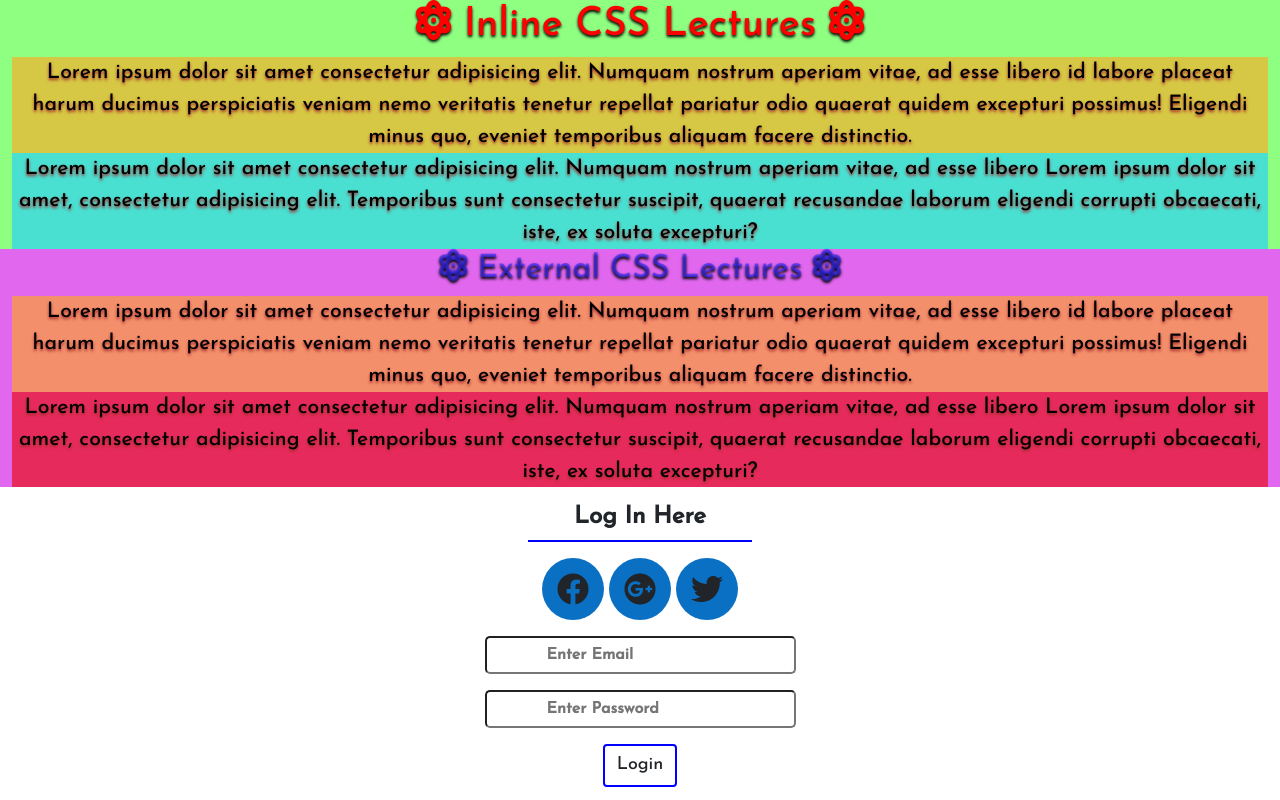
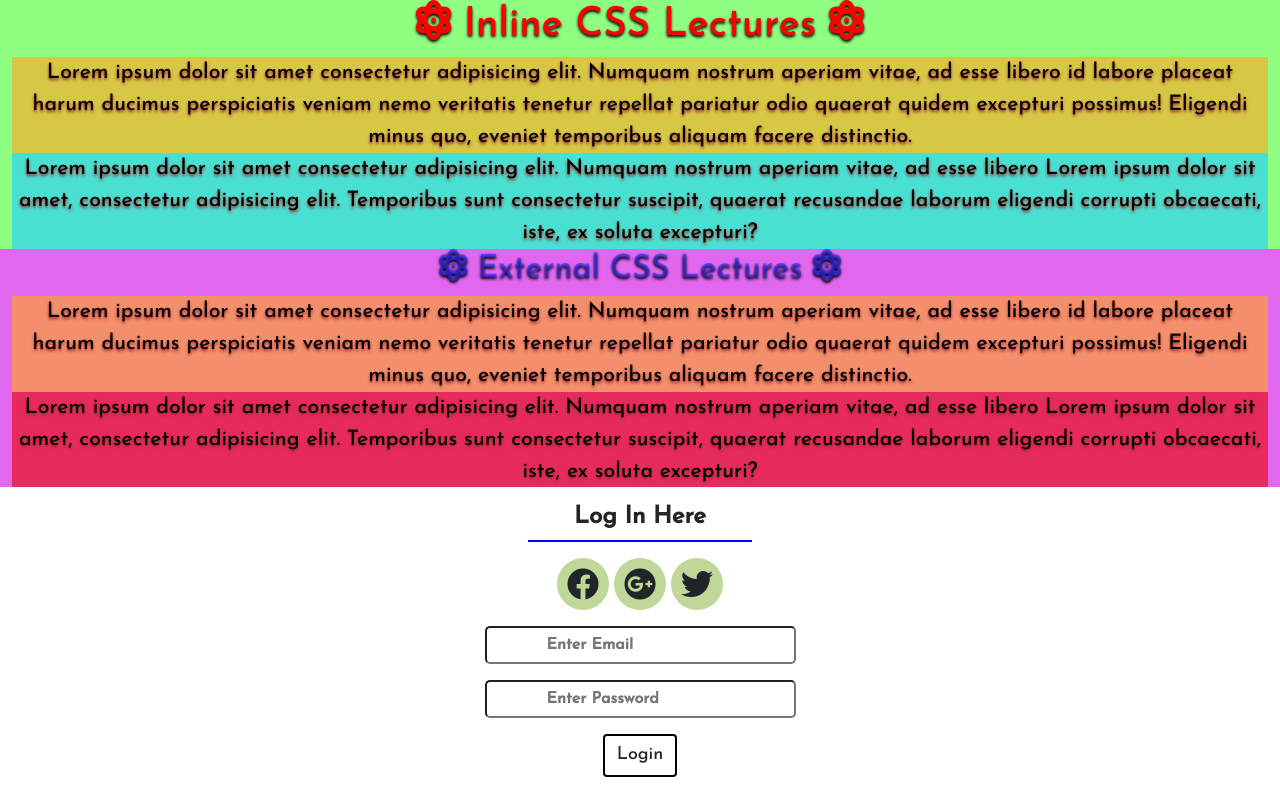
Before and after one commit to yadavashishdhirendra/Digipodium-LoginForm.github.io, a plain HTML site: page index.html in a window 1280 px wide. Drawn offline with nearby package versions, Linux system fonts and the light colour scheme.

Commit message:
style.css

```diff
--- a/style.css
+++ b/style.css
@@ -22,15 +22,15 @@ h2 {
 .fab,
 .far {
   font-size: 2rem !important;
-  padding: 15px;
+  padding: 10px;
   cursor: pointer;
-  background-color: rgb(10, 112, 196);
+  background-color: rgb(193 214 153);
   transition: .5s ease-in-out;
   border-radius: 50%;
 }
 
 .fab:hover {
-  background-color: rgb(180, 216, 19);
+  background-color: rgba(19, 170, 216, 0.753);
   transition: .5s ease-in-out;
   border-radius: 50%;
 }
@@ -49,12 +49,13 @@ input[type="text"]:focus{
 }
 
 .btn{
-    border: 2px solid blue;
+    border: 2px solid black;
     transition: .5s ease-in-out;
     font-size: 1.12rem;
 }
 
 .btn:hover{
-    background-color: rgb(79, 158, 86);
+    background-color: rgba(14, 63, 167, 0.363);
     color: white;
+    border: 2px solid yellow;
 }
```
